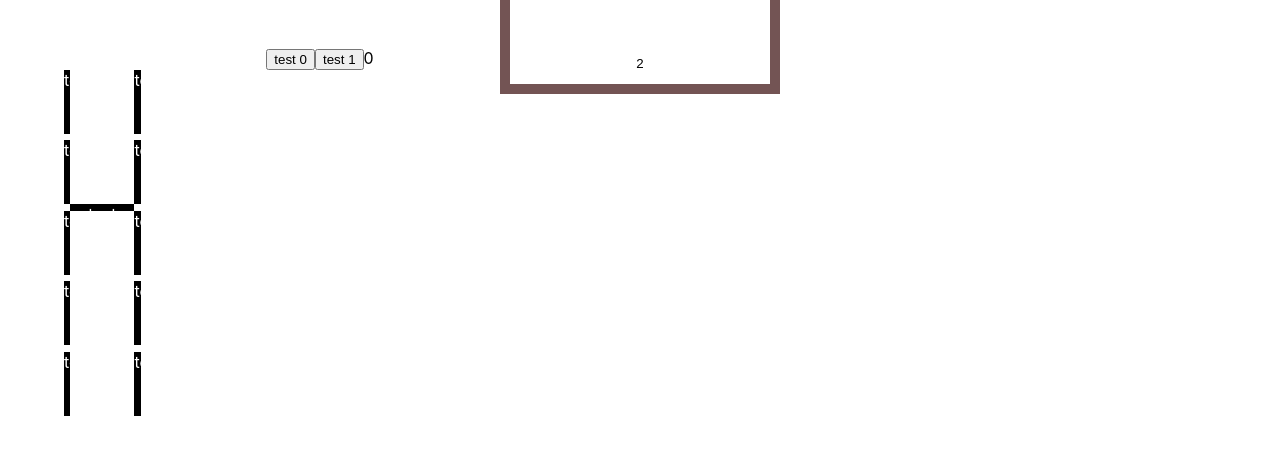
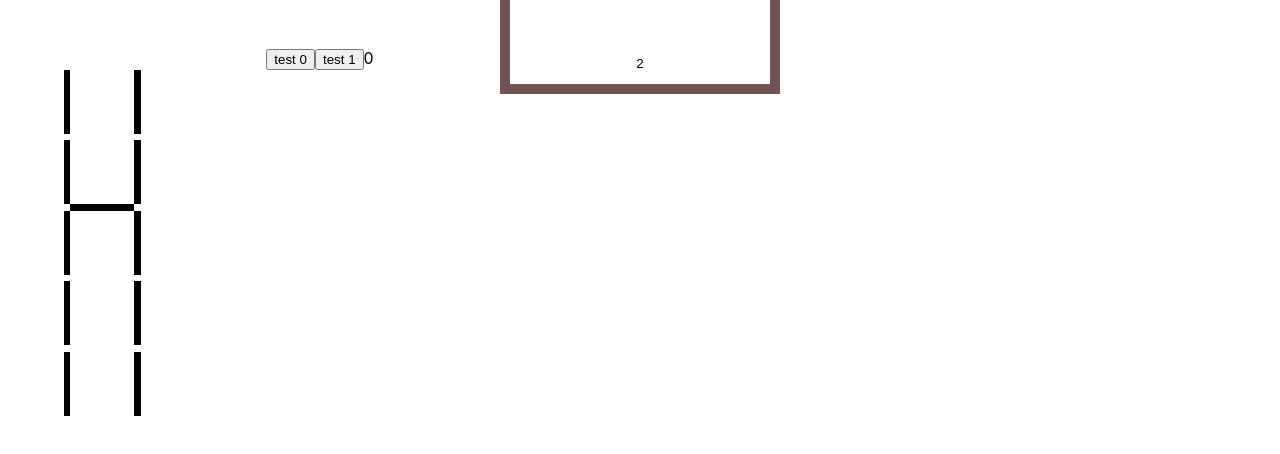
Before and after one commit to coldean/React, a React (Create React App) app in the folder personal-test-1/: page /laddergame in a window 1280 px wide. Shown: the part 192-646 px from the top of the page. Built offline with nearby package versions, Linux system fonts and the light colour scheme.

Commit message:
changed name

```diff
--- a/personal-test-1/src/components/LadderGameCount.js
+++ b/personal-test-1/src/components/Count.js
@@ -1,5 +1,5 @@
 import { useState, useCallback } from "react";
-import "./LadderGameCount.scss";
+import "./Count.scss";
 
 const LadderGameCount = ({ editCount }) => {
   const [value, setValue] = useState(2);
--- a/personal-test-1/src/components/LadderGameLadder.js
+++ b/personal-test-1/src/components/Ladder.js
@@ -1,7 +1,7 @@
 import React, { useState, useCallback, useEffect } from "react";
-import "./LadderGameLadder.scss";
+import "./Ladder.scss";
 
-const LadderGameLadder = ({ count }) => {
+const LadderGameLadder = ({ count, getSelectedLines, checkStart }) => {
   const ladderStep = 4;
 
   const [verLadder, setVerLadder] = useState([]);
@@ -69,6 +69,7 @@ const LadderGameLadder = ({ count }) => {
       }
     }
     setSelectedLines(selected);
+    getSelectedLines(selected);
   }, [count, ladderStep]);
 
   return (
@@ -78,9 +79,9 @@ const LadderGameLadder = ({ count }) => {
           {verLadder.map(({ id: verId }) => (
             <div key={verId}>
               {horId === ladderStep ? ( // 세로
-                <div className="Ladder-Vertical-last">test</div>
+                <div className="Ladder-Vertical-last"></div>
               ) : (
-                <div className="Ladder-Vertical">test</div>
+                <div className="Ladder-Vertical"></div>
               )}
 
               {verId === count - 1 || horId === ladderStep ? null : ( // 가로
@@ -88,9 +89,7 @@ const LadderGameLadder = ({ count }) => {
                   className={`Ladder-Horizontal ${
                     selectedLines[horId][verId] ? "selected" : ""
                   }`}
-                >
-                  test
-                </div>
+                ></div>
               )}
             </div>
           ))}
--- a/personal-test-1/src/components/LadderGameSelect.js
+++ b/personal-test-1/src/components/Select.js
@@ -1,10 +1,12 @@
-import { useState, useEffect } from "react";
-import LadderGameLadder from "./LadderGameLadder";
-import "./LadderGameSelect.scss";
+import { useState, useEffect, useCallback } from "react";
+import LadderGameLadder from "./Ladder";
+import "./Select.scss";
 
 const LadderGameSelect = ({ count }) => {
   const [buttons, setButtons] = useState([]);
   const [selectedButton, setSelectedButton] = useState(0);
+  const [isStarted, setIsStarted] = useState(false);
+  const [selectedLines, setSelectedLines] = useState();
 
   useEffect(() => {
     const newButtons = [];
@@ -18,6 +20,14 @@ const LadderGameSelect = ({ count }) => {
     setSelectedButton(id);
   };
 
+  const getSelectedLines = useCallback((lines) => {
+    setSelectedLines(lines);
+  });
+
+  const checkStart = useCallback((check) => {
+    setIsStarted(check);
+  });
+
   return (
     <div className="LadderGameSelect-Main">
       <div>
@@ -29,11 +39,15 @@ const LadderGameSelect = ({ count }) => {
         {selectedButton}
       </div>
       <div>
-        <LadderGameLadder
-          count={count}
-          buttons={buttons}
-          selectedButton={selectedButton}
-        />
+        {isStarted ? null : (
+          <LadderGameLadder
+            count={count}
+            buttons={buttons}
+            selectedButton={selectedButton}
+            getSelectedLines={getSelectedLines}
+            checkStart={checkStart}
+          />
+        )}
       </div>
     </div>
   );
--- a/personal-test-1/src/pages/LadderGame.js
+++ b/personal-test-1/src/pages/LadderGame.js
@@ -1,7 +1,7 @@
 import { useState, useCallback, useEffect } from "react";
-import LadderGameSelect from "../components/LadderGameSelect";
-import LadderGameLadder from "../components/LadderGameLadder";
-import LadderGameCount from "../components/LadderGameCount";
+import LadderGameSelect from "../components/Select";
+import LadderGameLadder from "../components/Ladder";
+import LadderGameCount from "../components/Count";
 import "./LadderGame.scss";
 
 const LadderGame = () => {
```
Also changed, not shown: personal-test-1/src/components/Count.scss (renamed from personal-test-1/src/components/LadderGameCount.scss), personal-test-1/src/components/Ladder.scss (renamed from personal-test-1/src/components/LadderGameLadder.scss), personal-test-1/src/components/Select.scss (renamed from personal-test-1/src/components/LadderGameSelect.scss).
